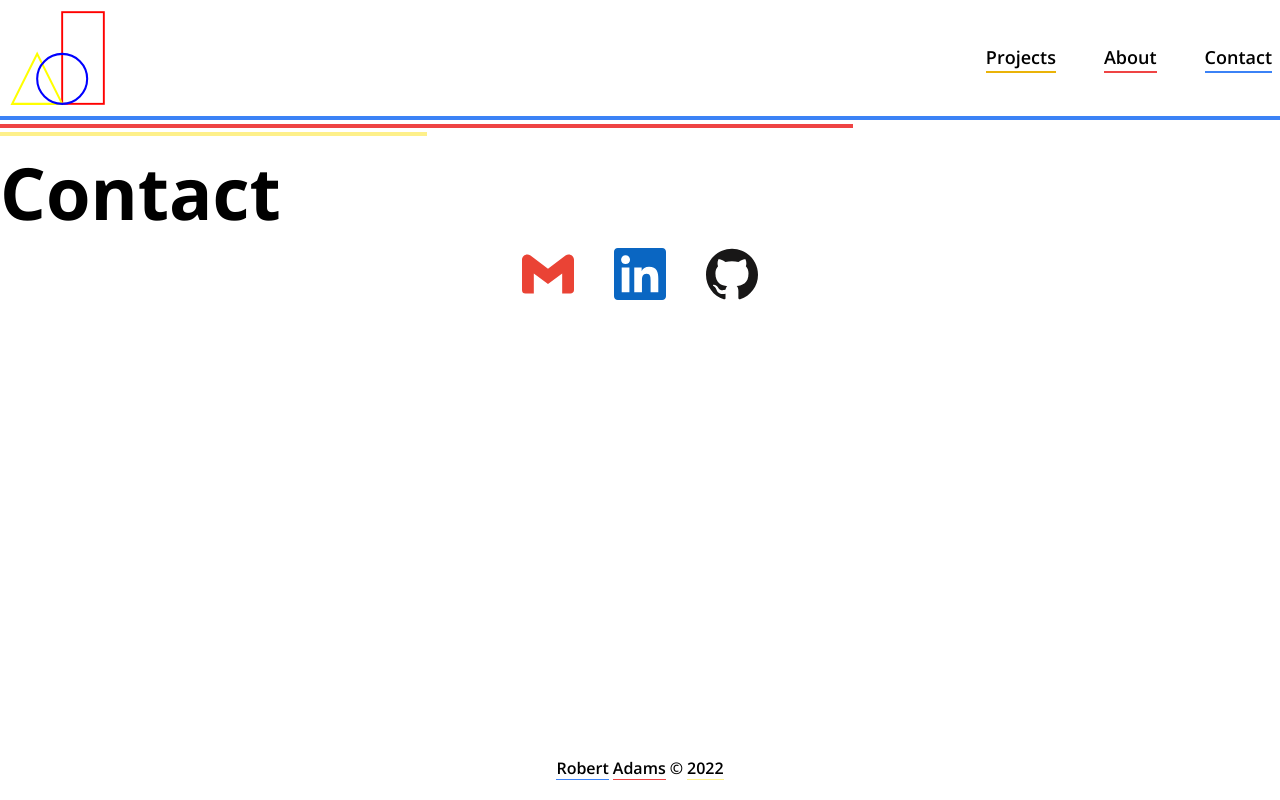
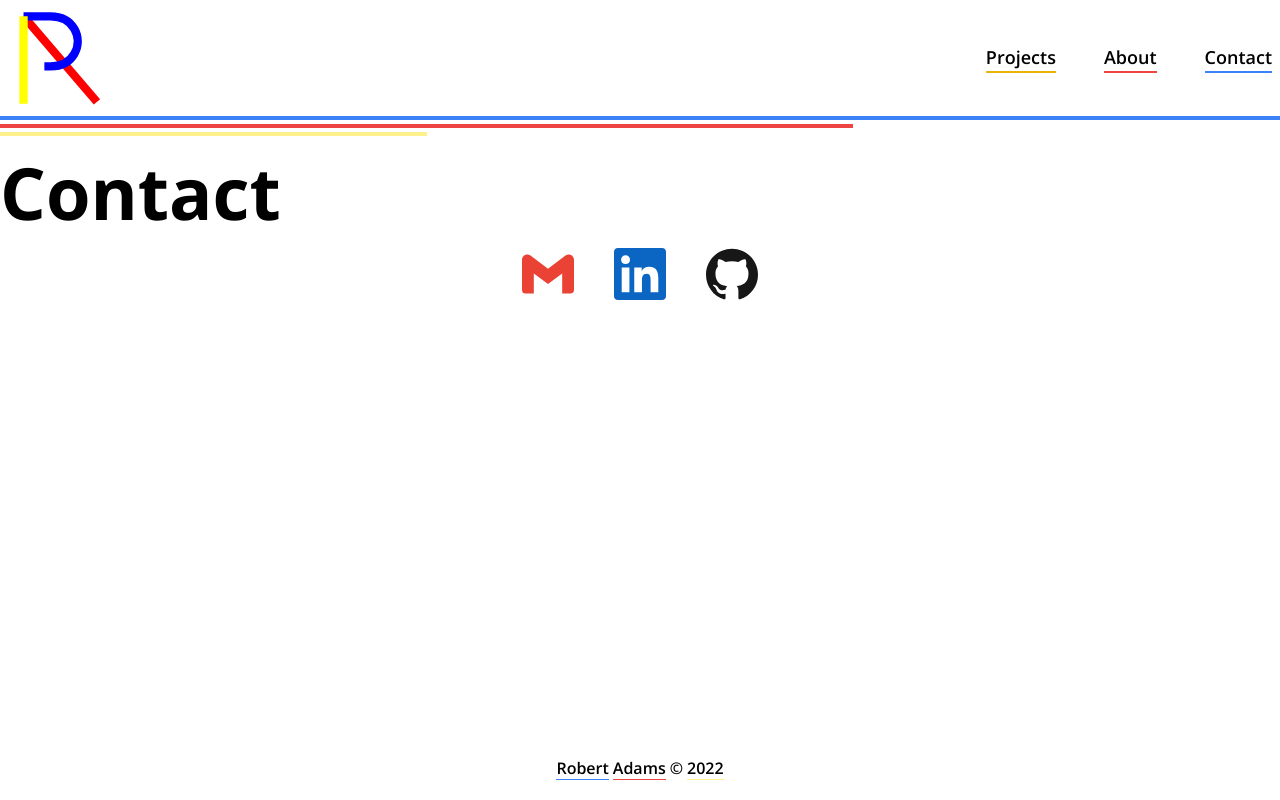
Before and after one commit to r0b4dams/portfolio, a Next.js app: page /Contact in a window 1280 px wide. Built offline with nearby package versions, Linux system fonts and the light colour scheme.

Commit message:
updated logo with custom svg

```diff
--- a/components/Logo.tsx
+++ b/components/Logo.tsx
@@ -4,7 +4,37 @@ import Image from 'next/image';
 const Logo: React.FC = () => (
   <Link href='/'>
     <a className='h-[50px] aspect-square lg:h-[100px] relative z-10'>
-      <Image src={`/icons/drawing-1.svg`} alt='' layout='fill' />
+      <svg
+        id='logo'
+        className='h-full w-full'
+        width='24.0px'
+        height='24.0px'
+        viewBox='0 0 24.0 24.0'
+        version='1.1'
+        xmlns='http://www.w3.org/2000/svg'
+      >
+        <path
+          fill='none'
+          stroke='#ff0000'
+          strokeWidth='2'
+          d='M 3.7271811,2 21.343297,22.53033'
+          id='red'
+        />
+        <path
+          fill='none'
+          stroke='#0000ff'
+          strokeWidth='2'
+          d='m 3.7271811,2 h 6.4999999 c 2.643593,2e-7 4.624355,1.1435937 5.696152,3 1.071797,1.8564065 1.071797,4.1435935 0,6 -1.071797,1.856405 -3.052559,3 -5.696152,3 H 8.7271811'
+          id='blue'
+        />
+        <path
+          fill='none'
+          stroke='#ffff00'
+          strokeWidth='2'
+          d='M 3.7271811,2 V 23'
+          id='yellow'
+        />
+      </svg>
     </a>
   </Link>
 );
```
